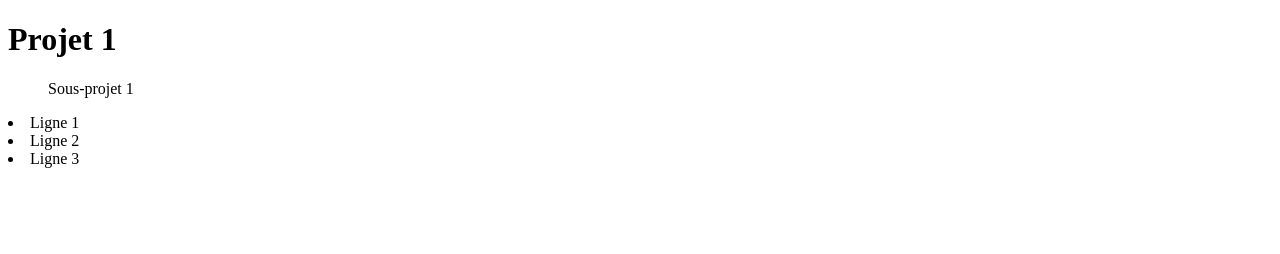
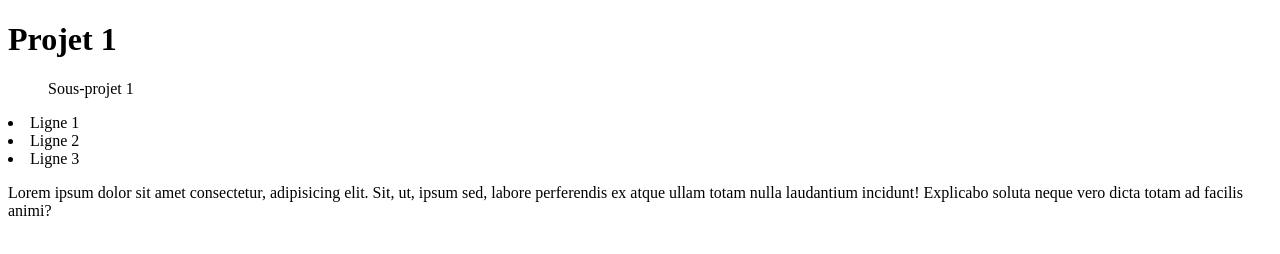
Before and after one commit to Krim3306/git_projet_1, a plain HTML site: page index.html in a window 1280 px wide. Drawn offline with Linux system fonts and the light colour scheme.

Commit message:
Paragraphe

```diff
--- a/index.html
+++ b/index.html
@@ -11,5 +11,6 @@
             <li>Ligne 1</li>
             <li>Ligne 2</li>
             <li>Ligne 3</li>
+    <p>Lorem ipsum dolor sit amet consectetur, adipisicing elit. Sit, ut, ipsum sed, labore perferendis ex atque ullam totam nulla laudantium incidunt! Explicabo soluta neque vero dicta totam ad facilis animi?</p>
 </body>
 </html>
```
